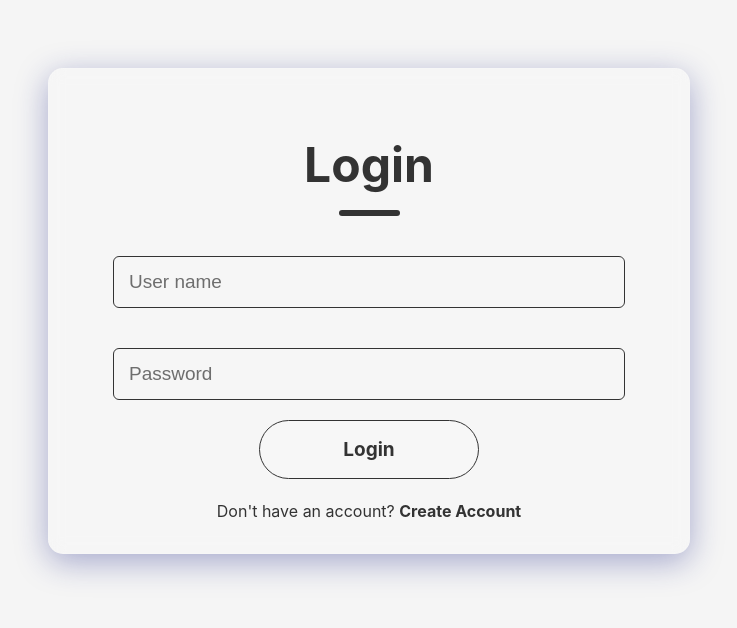
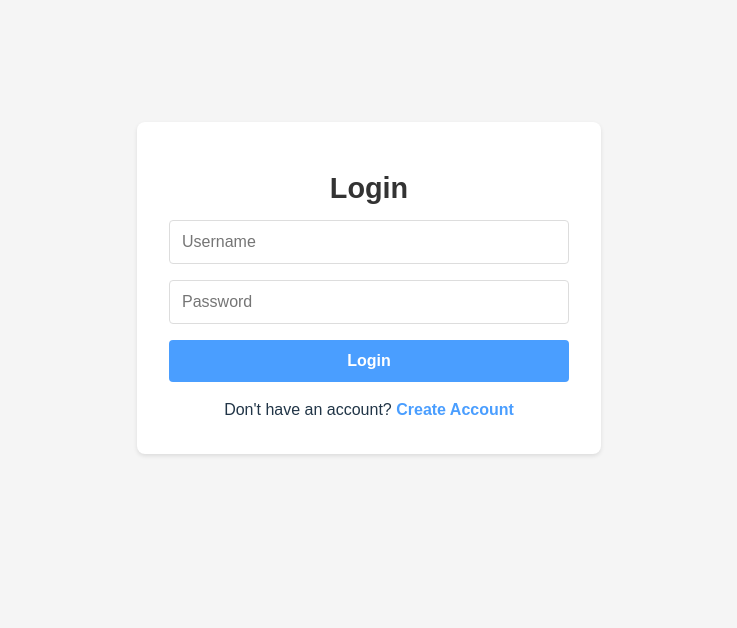
Before and after one commit to bzhang102/Minesweeper, a React (Vite) app in the folder src/client/: page /login in a window 1280 px wide. Shown: the part 132-760 px from the top of the page, without its empty margins (271-1008 px from the left). Built offline with nearby package versions, Linux system fonts and the light colour scheme; no server answers.

Commit message:
updated styling of login to match join room

```diff
--- a/src/client/src/components/css/JoinRoom.css
+++ b/src/client/src/components/css/JoinRoom.css
@@ -22,14 +22,14 @@
   font-size: 1.8rem;
   text-align: center;
   margin-bottom: 1rem;
-  color: #333333; /* Darker text color */
+  color: #333333;
   font-family: Arial, sans-serif;
   font-weight: bold;
 }
 
 .login-card p {
   text-align: center;
-  color: #666666; /* Slightly darker text color */
+  color: #666666;
   margin-bottom: 2rem;
   font-family: Arial, sans-serif;
 }
@@ -49,7 +49,7 @@
   font-size: 1rem;
   transition: border-color 0.2s;
   font-family: Arial, sans-serif;
-  color: #333333; /* Darker text color */
+  color: #333333;
 }
 
 .login-card input:focus {
@@ -69,7 +69,7 @@
 .difficulty-selection h2 {
   font-size: 1.2rem;
   text-align: center;
-  color: #333333; /* Darker text color */
+  color: #333333;
   margin: 1rem 0;
   font-family: Arial, sans-serif;
   font-weight: bold;
@@ -85,7 +85,7 @@
 .difficulty-buttons button {
   padding: 0.75rem 1.5rem;
   background-color: #4a9eff;
-  color: #ffffff; /* White text color */
+  color: #ffffff;
   border: none;
   border-radius: 4px;
   font-size: 1rem;
@@ -102,13 +102,13 @@
 .difficulty-buttons button:disabled {
   background-color: #cccccc;
   cursor: not-allowed;
-  color: #666666; /* Slightly darker disabled text color */
+  color: #666666;
 }
 
 .login-card button {
   padding: 0.75rem;
   background-color: #4a9eff;
-  color: #ffffff; /* White text color */
+  color: #ffffff;
   border: none;
   border-radius: 4px;
   font-size: 1rem;
@@ -125,11 +125,11 @@
 .login-card button:disabled {
   background-color: #cccccc;
   cursor: not-allowed;
-  color: #666666; /* Slightly darker disabled text color */
+  color: #666666;
 }
 
 .error-message {
-  color: #e53e3e; /* Slightly darker error message color */
+  color: #e53e3e;
   text-align: center;
   font-size: 0.9rem;
   margin-top: 0.5rem;
--- a/src/client/src/components/css/Login.css
+++ b/src/client/src/components/css/Login.css
@@ -1,99 +1,11 @@
-.container {
-    display: flex;
-    flex-direction: column;
-    margin: auto;
-    margin-top: 200px;
-    width: 600px;
-    background: rgba(255, 255, 255, 0.1);
-    backdrop-filter: blur(8px);
-    border: 1px solid rgba(255, 255, 255, 0.18);
-    box-shadow: 0 8px 32px 0 rgba(31, 38, 135, 0.37);
-    border-radius: 15px;
-    padding: 30px 20px;
-}
-
-.header {
-    display: flex;
-    flex-direction: column;
-    align-items: center;
-    gap: 9px;
-    width: 100%;
-    margin-top: 30px;
-}
-
-.text {
-    color: #333; /* Darker text color */
-    font-size: 48px;
-    font-weight: 700;
-}
-
-.underline {
-    width: 61px;
-    height: 6px;
-    background: #333; /* Darker underline */
-    border-radius: 9px;
-}
-
-.input {
-    margin-top: 40px;
-    display: flex;
-    flex-direction: column;
-    gap: 25px;
-}
-
-.input input {
+.login-container {
   display: flex;
   align-items: center;
-    margin: auto;
-    width: 480px;
-    height: 50px;
-    background: rgba(255, 255, 255, 0.07);
-    border: 1px solid #333; /* Darker border color */
-    border-radius: 6px;
-    padding: 0 15px;
-    font-size: 19px;
-    color: #333; /* Darker input text */
-}
-
-.input input::placeholder {
-    color: rgba(51, 51, 51, 0.7); /* Darker placeholder */
-}
-
-.input input:focus {
-    outline: none;
-    border: 1px solid #555; /* Slightly darker focus border */
-}
-
-.submit-container {
-    display: flex; /* Use flexbox for alignment */
-    justify-content: center; /* Center horizontally */
-    align-items: center; /* Center vertically */
-    margin-top: 20px; /* Add some spacing from the inputs */
-}
-
-.submit {
-    display: flex;
   justify-content: center;
-    align-items: center;
-    width: 220px;
-    height: 59px;
-    color: #333; /* Darker text on the button */
-    background: rgba(255, 255, 255, 0.1);
-    border: 1px solid rgba(255, 255, 255, 0.2);
-    border-radius: 50px;
-    font-size: 19px;
-    font-weight: 700;
-    cursor: pointer;
-    transition: all 0.3s ease;
-}
-
-.submit:hover {
-    background: rgba(255, 255, 255, 0.2);
-}
-
-/* Disabled button styling */
-.submit:disabled {
-  background-color: #ccc; /* Light gray for disabled state */
+  min-height: 100vh;
+  background-color: #f5f5f5;
+  padding: 20px;
+  font-family: Arial, sans-serif;
 }
 
 .login-card {
@@ -118,13 +30,13 @@
   margin-bottom: 2rem;
 }
 
-.login-card form {
+.login-form {
   display: flex;
   flex-direction: column;
   gap: 1rem;
 }
 
-.login-card input {
+.input-field {
   display: flex;
   padding: 0.75rem;
   border: 1px solid #ddd;
@@ -133,34 +45,14 @@
   transition: border-color 0.2s;
 }
 
-.login-card input:focus {
-  display: flex;
+.input-field:focus {
   outline: none;
   border-color: #4a9eff;
   box-shadow: 0 0 0 2px rgba(74, 158, 255, 0.2);
 }
 
-.difficulty-selection {
-  display: flex;
-  flex-direction: column;
-  gap: 1rem;
-}
-
-.difficulty-selection h2 {
-  font-size: 1.2rem;
-  text-align: center;
-  color: #333;
-  margin: 1rem;
-}
-
-.difficulty-buttons {
-  display: flex;
-  gap: 0.75rem;
-  justify-content: center;
-}
-
-.difficulty-buttons button {
-  padding: 0.75rem 1.5rem;
+.submit-button {
+  padding: 0.75rem;
   background-color: #4a9eff;
   color: white;
   border: none;
@@ -168,61 +60,32 @@
   font-size: 1rem;
   cursor: pointer;
   transition: background-color 0.2s;
+  font-weight: bold;
 }
 
-.difficulty-buttons button:hover:not(:disabled) {
+.submit-button:hover:not(:disabled) {
   background-color: #3182ce;
 }
 
-.difficulty-buttons button:disabled {
+.submit-button:disabled {
   background-color: #ccc;
   cursor: not-allowed;
 }
 
-/* Add to App.css or make sure body has this background */
-body {
-    background: linear-gradient(135deg, #1e3c72, #2a5298);
-    margin: 0;
-    min-height: 100vh;
-}
-
-@media (max-width: 650px) {
-    .container {
-        width: 90%;
-        padding: 20px;
-    }
-
-    .input input {
-        width: 90%;
-    }
-
-    .submit-container {
-        flex-direction: column;
-        align-items: center;
-    }
-}
-
 .error-message {
-    color: #ff3333;
+  color: #e53e3e;
   text-align: center;
-    margin-bottom: 0rem;
-    margin-top: 1rem;
+  margin-bottom: 1rem;
   font-size: 0.9rem;
 }
 
-input:disabled,
-button:disabled {
-    opacity: 0.7;
-    cursor: not-allowed;
-}
-
 .switch-page {
-    margin-top: 10px;
+  margin-top: 1rem;
   text-align: center;
 }
 
 .switch-page a {
-    color: #333; /* Darker color for the link */
+  color: #4a9eff;
   text-decoration: none;
   font-weight: bold;
 }
@@ -231,20 +94,12 @@ button:disabled {
   text-decoration: underline;
 }
 
-.submit {
-    /* ... existing properties ... */
-    border: 1px solid #333; /* Changed from rgba(255, 255, 255, 0.2) to a darker color */
-    /* ... rest of the properties ... */
+@media (max-width: 480px) {
+  .login-card {
+    padding: 1.5rem;
   }
 
-.switch-page {
-    margin-top: 20px; /* Added more top margin for better spacing */
-    text-align: center;
-    color: #333; /* Added darker text color */
+  .login-card h1 {
+    font-size: 1.5rem;
   }
-
-.switch-page a {
-    color: #333; /* Changed link color to match */
-    text-decoration: none;
-    font-weight: bold;
 }
--- a/src/client/src/components/tsx/Login.tsx
+++ b/src/client/src/components/tsx/Login.tsx
@@ -1,5 +1,4 @@
-// Login.tsx
-import React, { useState, FormEvent, MouseEvent } from 'react';
+import React, { useState, FormEvent } from "react";
 import "../css/Login.css";
 
 interface LoginProps {
@@ -7,63 +6,61 @@ interface LoginProps {
 }
 
 const Login: React.FC<LoginProps> = ({ onLogin }) => {
-  const [username, setUsername] = useState<string>('');
-  const [password, setPassword] = useState<string>('');
+  const [username, setUsername] = useState<string>("");
+  const [password, setPassword] = useState<string>("");
   const [isLoading, setIsLoading] = useState<boolean>(false);
-  const [error, setError] = useState<string>('');
+  const [error, setError] = useState<string>("");
 
   const handleSubmit = async (e: FormEvent<HTMLFormElement>) => {
     e.preventDefault();
     setIsLoading(true);
-    setError('');
+    setError("");
 
     try {
       await onLogin(username, password);
     } catch (error) {
-      setError(error instanceof Error ? error.message : 'An unknown error occurred');
+      setError(
+        error instanceof Error ? error.message : "An unknown error occurred"
+      );
     } finally {
       setIsLoading(false);
     }
   };
 
   return (
-    <div className='container'>
-      <div className='header'>
-        <div className="text">Login</div>
-        <div className="underline"></div>
-      </div>
-      <form onSubmit={handleSubmit}>
+    <div className="login-container">
+      <div className="login-card">
+        <h1>Login</h1>
+
         {error && <div className="error-message">{error}</div>}
-        <div className="input">
+
+        <form className="login-form" onSubmit={handleSubmit}>
           <input
-            type='text'
-            placeholder='User name'
+            className="input-field"
+            type="text"
+            placeholder="Username"
             value={username}
             onChange={(e) => setUsername(e.target.value)}
             disabled={isLoading}
           />
-        </div>
-        <div className="input">
+
           <input
-            type='password'
-            placeholder='Password'
+            className="input-field"
+            type="password"
+            placeholder="Password"
             value={password}
             onChange={(e) => setPassword(e.target.value)}
             disabled={isLoading}
           />
+
+          <button type="submit" className="submit-button" disabled={isLoading}>
+            {isLoading ? "Logging in..." : "Login"}
+          </button>
+        </form>
+
+        <div className="switch-page">
+          Don't have an account? <a href="/create-account">Create Account</a>
         </div>
-        <div className="submit-container">
-          <button
-            type="submit"
-            className="submit"
-            disabled={isLoading}
-          >
-            {isLoading ? 'Logging in...' : 'Login'}
-          </button>
-        </div>
-      </form>
-      <div className="switch-page">
-        Don't have an account? <a href="/create-account">Create Account</a>
       </div>
     </div>
   );
```
Also changed, not shown: src/client/src/hooks/usePerfectCursors.tsx (deleted, +0 -23 lines). Lines whose indentation alone changed are shown as unchanged.
